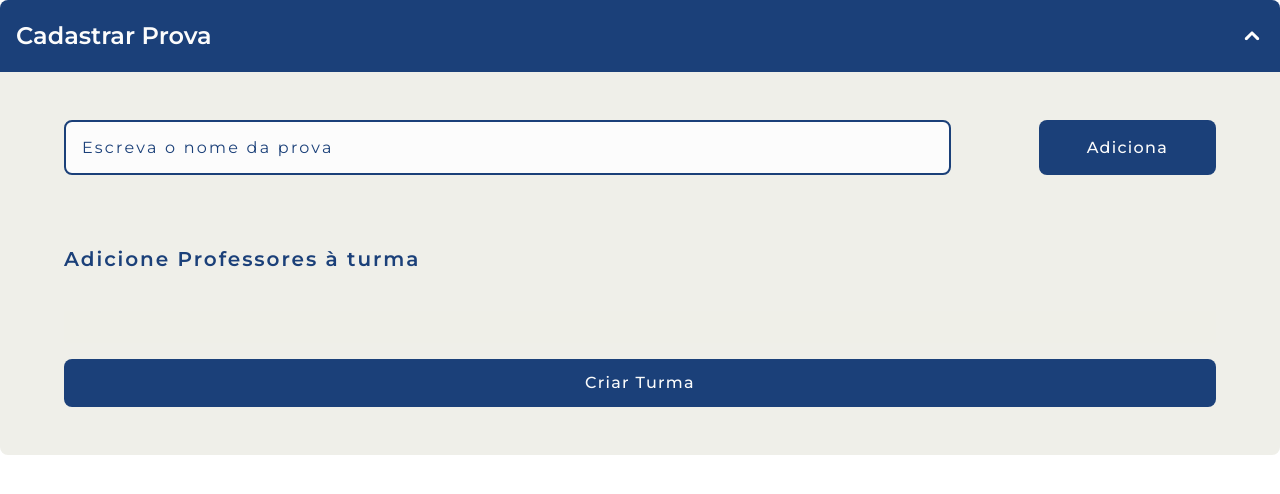
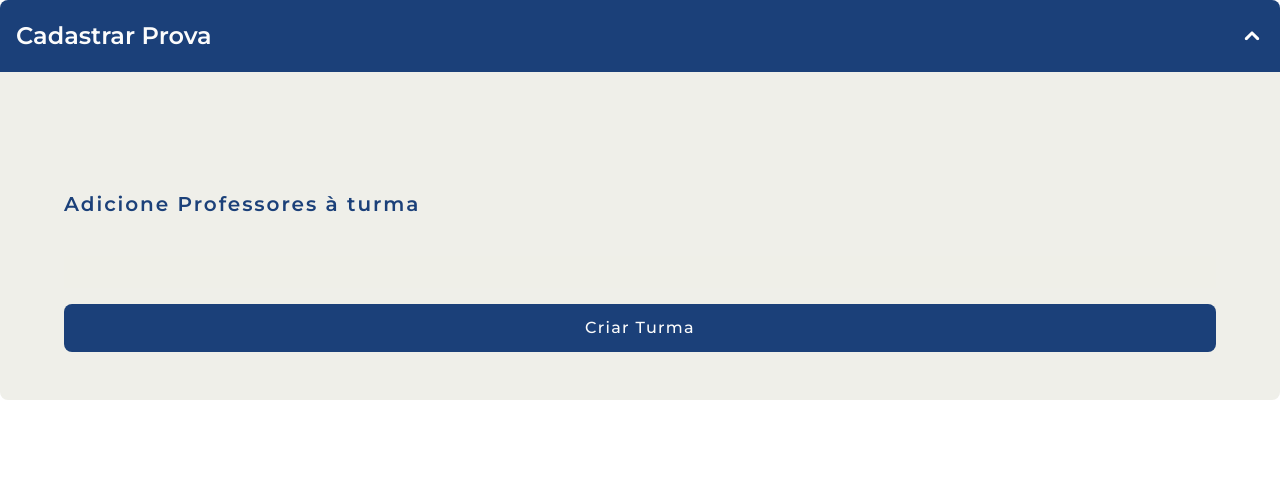
Before and after one commit to deborah-mattge/gerenciadorEscolar, a Next.js app: page /professor in a window 1280 px wide. Shown: the top 494 px of the page. Built offline with nearby package versions, Linux system fonts and the light colour scheme.

Commit message:
tentando e falhando

```diff
--- a/components/InputUser.jsx
+++ b/components/InputUser.jsx
@@ -1,10 +1,18 @@
 export default function InputUser(props) {
+
+    const pegarValorInput = (event) => {
+        const novaNota = event.target.value;
+        if (props.parentToChild) {
+            props.parentToChild(novaNota);
+        }
+    };
 
     if (props.write) {
 
         return (
             <input type="text" name="" id={props.id} className={"w-full p-4 bg-[#FCFCFC] inputText rounded-lg placeholder:text-[#1B4079]" +
-                (props.write ? " border-solid border-2 border-[#1B4079] outline-none" : " inputDisable bg-[#E8E8E8]")} placeholder={props.placeholder} />
+                (props.write ? " border-solid border-2 border-[#1B4079] outline-none" : " inputDisable bg-[#E8E8E8]")} placeholder={props.placeholder}
+                onChange={pegarValorInput}/>
         )
     }
 
--- a/pages/professor.jsx
+++ b/pages/professor.jsx
@@ -8,7 +8,15 @@ import { getOneLS } from "@/request/getLocalStorage";
 export default function professor(){
     const [alunosHTML, setAlunosHTML]= useState([]);
     const [able, setAble] = useState(false);
+    const [notas, setNotas] = useState([]);
+    const adicionarNota = (novaNota) => {
+      console.log(novaNota)
+      setNotas([...notas, novaNota]);
+  };
+
     let usuarioLogado="";
+    let alunos = []
+
     // useEffect(() => {
     //   const usuarioArmazenado = localStorage.getItem('usuarioLogado');
     //   console.log(usuarioArmazenado)
@@ -22,7 +30,8 @@ export default function professor(){
     console.log(usuarioLogado)
 
     async function mapeaAlunos(){
-        let alunos = []
+      let newAlunosHTML = [];
+
         alunos = await getAllSomething("aluno")
         console.log(usuarioLogado)
 
@@ -32,7 +41,7 @@ export default function professor(){
           console.log(aluno.turma)
             if(aluno.turma.id!=null && aluno.turma.id == usuarioLogado.turma.id){
               console.log(2)
-              alunosHTML.push(<InputUser nome={aluno.nome} key={aluno.id}></InputUser>)
+              newAlunosHTML.push(<InputUser nome={aluno.nome} key={aluno.id} parentToChild={adicionarNota}></InputUser>)
             }
 
 
@@ -40,7 +49,7 @@ export default function professor(){
 
         })
       }
-        setAlunosHTML( alunosHTML)
+        setAlunosHTML( newAlunosHTML)
         }
 
 
@@ -64,17 +73,8 @@ export default function professor(){
             <div className="flex-col flex gap-4">
 
               <div className="flex gap-[88px]">
-                <InputUser
-                  id={"addNomeProva"}
-                  placeholder={"Escreva o nome da prova"}
-                  write
-                />
-                   <button
-                  className="bg-[#1B4079] py-4 px-12 buttonText text-[#FCFCFC] rounded-lg"
-                  onClick={() => {
-                    adicionarNomeProva();
-                  }}
-                >Adiciona</button>
+
+
               </div>
             </div>
 
@@ -86,13 +86,26 @@ export default function professor(){
               </div>
               <div className="flex flex-col gap-8 pt-8 bg-[#EFEFE8] w-full">
 
+                {
+                alunosHTML.map((aluno, index) => (
+
+                  <InputUser
+                    key={index}
+                    id={"addNomeProva"}
+                    placeholder={"Escreva o nome da prova"}
+                    write
+                  />
+
+
+                  ))}
+
               </div>
               {/* ou usa a variavel div */}
               <button
                 className="bg-[#1B4079] py-4 px-12 buttonText text-[#FCFCFC] rounded-lg"
-                onClick={(e) => {
-                  adicionarTurma();
-                }}
+                // onClick={(e) => {
+                //   adicionarTurma();
+                // }}
               >
                 Criar Turma
               </button>
```
